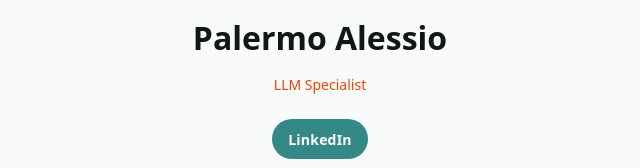
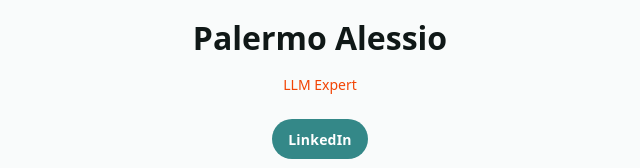
Before and after one commit to PalermoAlessio/PalermoAlessio.github.io, a plain HTML site: page index.html in a window 1280 px wide. Shown: the part 482-650 px from the top of the page, 320-960 px from the left. Drawn offline with nearby package versions, Linux system fonts and the light colour scheme.

Commit message:
fix: change title to LLM Expert

```diff
--- a/data/translations.json
+++ b/data/translations.json
@@ -5,7 +5,7 @@
                       "description": "Portfolio di Alessio Palermo, Software AI Engineer specializzato in LLM, Machine Learning e sviluppo hardware. Scopri progetti innovativi e competenze tecniche."
                     },
                     "name": "Palermo Alessio",
-                    "title": "LLM Specialist",
+                    "title": "LLM Expert",
                     "cta": "LinkedIn",
                     "about-title": "Su di Me",
                     "about-content": "Fin dai tempi della scuola, sviluppo progetti autonomi in software e hardware. Oggi mi occupo soprattutto di AI applicata: lavoro con Large Language Models (LLM) e architetture RAG, progetto agenti AI e automazioni su misura. Unisco un background operativo in telecomunicazioni e automazione industriale alla capacità di tradurre esigenze reali in soluzioni tecniche misurabili.",
@@ -42,7 +42,7 @@
                       "description": "Portfolio of Alessio Palermo, Software AI Engineer specialized in LLM, Machine Learning and hardware development. Discover innovative projects and technical skills."
                     },
                     "name": "Palermo Alessio",
-                    "title": "LLM Specialist",
+                    "title": "LLM Expert",
                     "cta": "LinkedIn",
                     "about-title": "About Me",
                     "about-content": "Since school, I've been building autonomous software and hardware projects. Today I focus on applied AI: Large Language Models (LLM), RAG architectures, AI agents and custom automations. I bring a hands-on background in telecommunications and industrial automation, translating real needs into measurable technical solutions.",
--- a/index.html
+++ b/index.html
@@ -201,7 +201,7 @@
                           About Me
                         </h2>
                         <p class="text-base font-normal leading-normal pb-3 pt-1 px-4" data-translate="about-content">
-                          LLM Specialist con background in telecomunicazioni e automazione industriale.
+                          LLM Expert con background in telecomunicazioni e automazione industriale.
                         </p>
                       </section>
 
```
